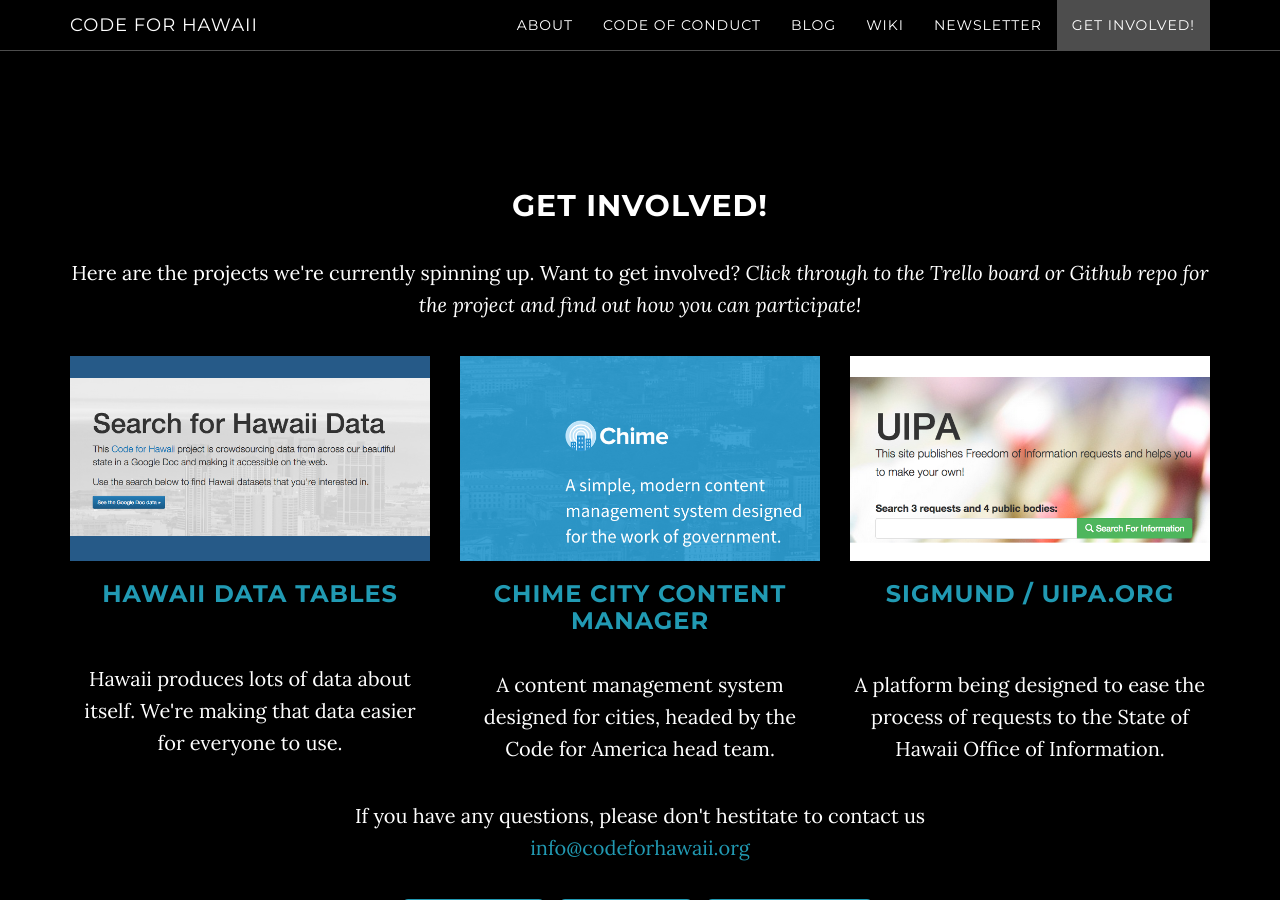
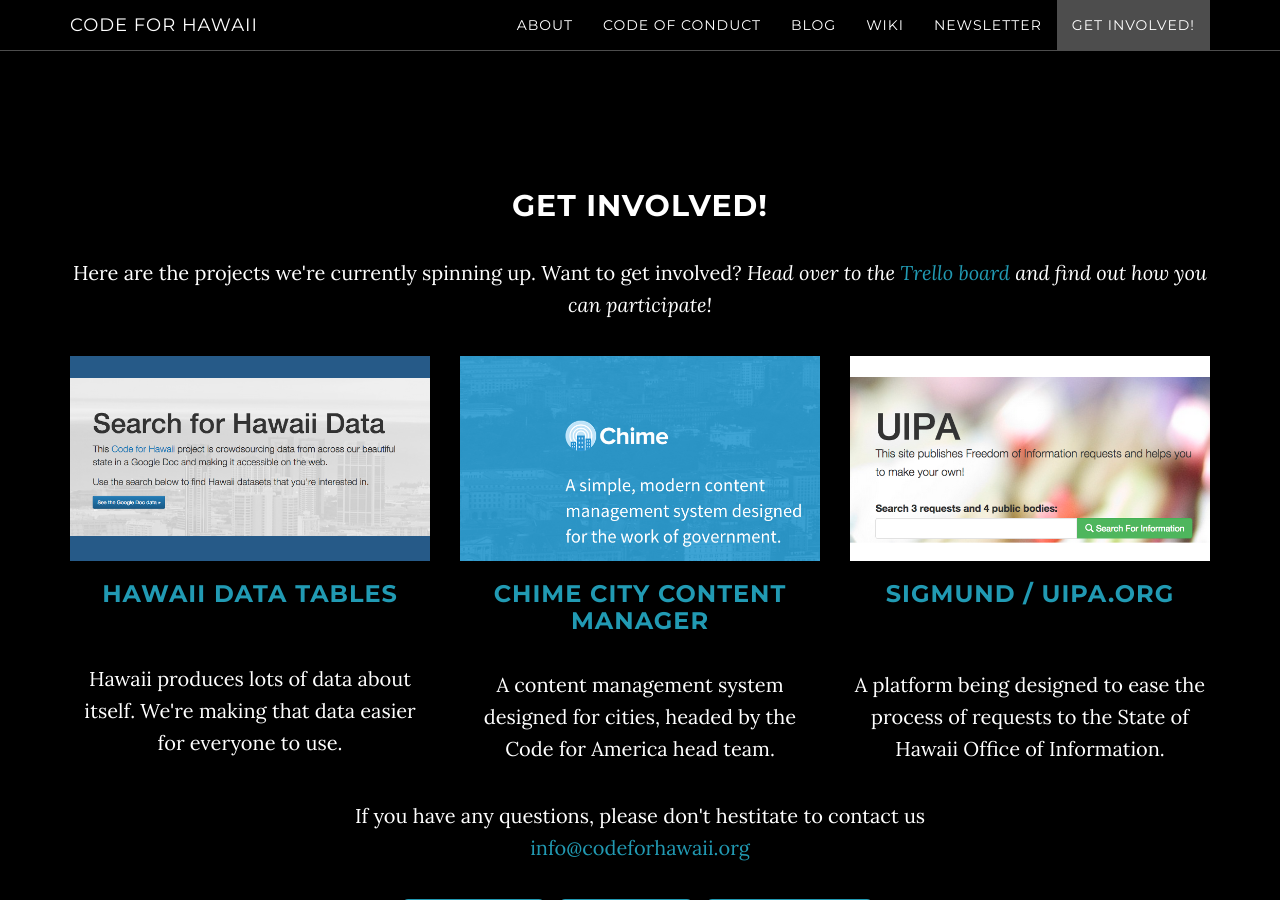
Before and after one commit to CodeWithAloha/codeforhawaii.github.io, a Jekyll site: the page built from index.html, in a window 1280 px wide and 900 px high, scrolled down 2594 px. Built offline with Jekyll 4.4.1, drawn with Linux system fonts in a browser that asks for light colours; comment, search, counter and statistics services are not loaded.

Commit message:
Added link to Trello board
Forgot it on prior commit

```diff
--- a/_includes/getinvolved.html
+++ b/_includes/getinvolved.html
@@ -4,7 +4,7 @@
         <div class="col-lg-14">
             <h2>Get Involved!</h2>
 
-            <p>Here are the projects we're currently spinning up. Want to get involved? <i>Click through to the Trello board or Github repo for the project and find out how you can participate!</i></p>
+            <p>Here are the projects we're currently spinning up. Want to get involved? <i>Head over to the <a href="https://trello.com/b/owu1vXgu/project-management">Trello board</a> and find out how you can participate!</i></p>
 
                         <div class="col-md-4 portfolio-item">
                 <a href="http://data.codeforhawaii.org/">
```
